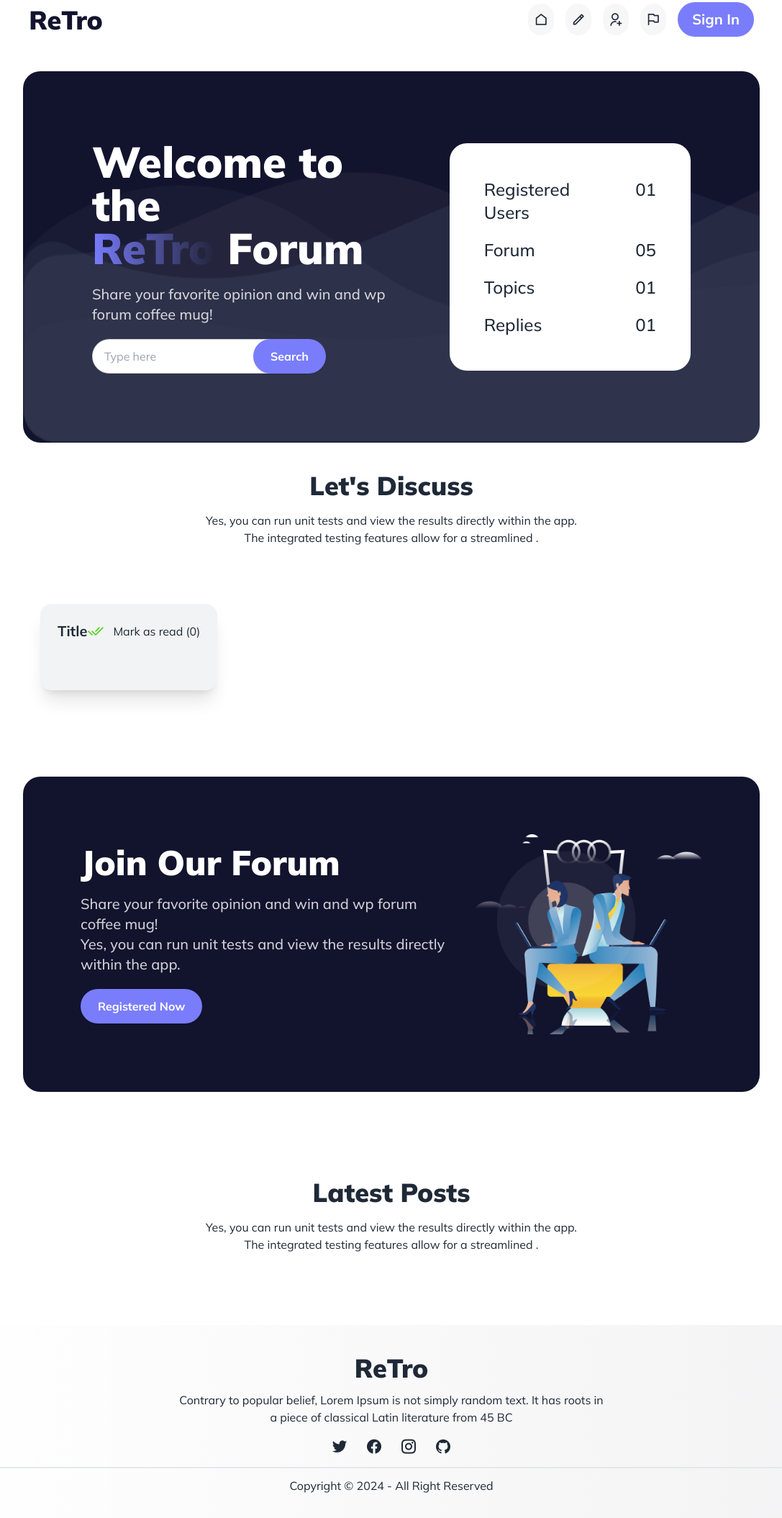
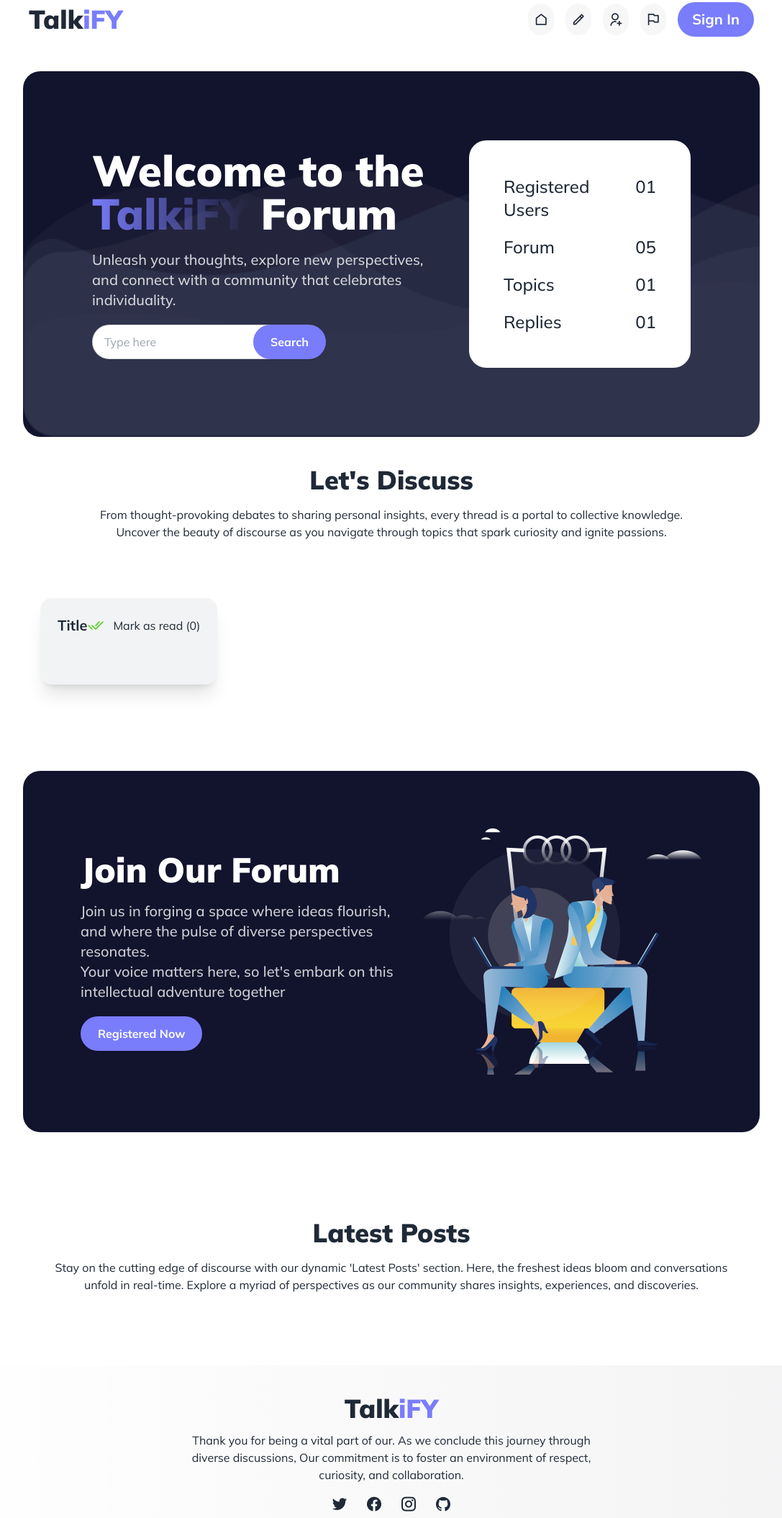
Before and after one commit to Tamim239/Retro-Forum-taklify-, a plain HTML site: page index.html in a window 1280 px wide. Shown: the part 17-2126 px from the top of the page at 72% size, without its empty margins (96-1183 px from the left). Drawn offline with nearby package versions, Linux system fonts and the light colour scheme; no server answers.

Commit message:
added and fixed text and all done

```diff
--- a/index.html
+++ b/index.html
@@ -51,7 +51,7 @@
                             </div>
                         </div>
                     </div>
-                    <img src="images/logo.png" alt="">
+                    <a class="text-4xl font-black" href="">Talk<span class="text-[#797DFC]">iFY</span></a>
                 </div>
                 <div class="navbar-end space-x-4 text-xl">
                     <div class=" hidden md:flex space-x-4 *:p-2 *:bg-[#12132D08] *:rounded-full">
@@ -78,10 +78,10 @@
             class="bg-[url('images/bgbanner.png')] p-5 md:p-24 bg-no-repeat bg-cover bg-[#12132D] flex flex-col md:flex-row items-center justify-around md:gap-10 gap-5 rounded-3xl">
             <div class="space-y-5">
                 <h1 class="text-4xl md:text-6xl font-black text-white">Welcome to the <br><span
-                        class="bg-gradient-to-r from-[#797DFC] to-[#797DFC00] bg-clip-text text-transparent">ReTro</span>
+                        class="bg-gradient-to-r from-[#797DFC] to-[#797DFC00] bg-clip-text text-transparent">TalkiFY</span>
                     Forum</h1>
-                <p class=" text-base md:text-xl font-medium text-[#FFFFFFCC]">Share your favorite opinion and win and wp
-                    <br> forum coffee mug!
+                <p class=" text-base md:text-xl font-medium text-[#FFFFFFCC]">Unleash your thoughts, explore new perspectives,
+                    <br> and connect with a community that celebrates individuality.
                 </p>
                 <div class="flex items-center">
                     <input id="search-field" type="text" placeholder="Type here"
@@ -114,8 +114,7 @@
         <section class="w-4/5 mx-auto">
             <div class="text-center space-y-4">
                 <h1 class="text-4xl font-black">Let's Discuss</h1>
-                <p>Yes, you can run unit tests and view the results directly within the app. <br>The integrated testing
-                    features allow for a streamlined .</p>
+                <p>From thought-provoking debates to sharing personal insights, every thread is a portal to collective knowledge.<br> Uncover the beauty of discourse as you navigate through topics that spark curiosity and ignite passions.</p>
             </div>
         </section>
         <!-- card all -->
@@ -152,12 +151,9 @@
         <section class="md:w-4/5 md:mx-auto mx-4 my-10 py-5 md:py-10">
             <div
                 class="bg-[#12132D] flex flex-col md:flex-row gap-5 items-center justify-around p-5 md:p-20 rounded-3xl">
-                <div class="space-y-5">
+                <div class="space-y-5 flex-1">
                     <h1 class="text-3xl md:text-5xl font-black text-white">Join Our Forum</h1>
-                    <p class=" text-base md:text-xl font-medium text-[#FFFFFFCC]">Share your favorite opinion and win
-                        and wp forum coffee mug! <br> Yes, you can run unit tests and view the results directly within
-                        the app.
-                    </p>
+                    <p class=" text-base md:text-xl font-medium text-[#FFFFFFCC]">Join us in forging a space where ideas flourish, and where the pulse of diverse perspectives resonates. <br>Your voice matters here, so let's embark on this intellectual adventure together</p>
                     <button
                         class="btn rounded-full px-6 bg-[#797DFC] text-white text-base font-bold border-0">Registered
                         Now</button>
@@ -171,41 +167,17 @@
         <section class="md:w-4/5 md:mx-auto mx-4 my-5 py-5 md:py-10">
             <div class="text-center space-y-4">
                 <h1 class="text-4xl font-black">Latest Posts</h1>
-                <p>Yes, you can run unit tests and view the results directly within the app. <br>The integrated
-                    testing
-                    features allow for a streamlined .</p>
+                <p>Stay on the cutting edge of discourse with our dynamic 'Latest Posts' section. Here, the freshest ideas bloom and conversations<br>unfold in real-time. Explore a myriad of perspectives as our community shares insights, experiences, and discoveries.</p>
             </div>
             <!-- card all -->
             <div id="latest-container" class="grid grid-cols-1 md:grid-cols-2 lg:grid-cols-3 gap-6 mt-10">
-                <!-- <div class="card card-compact bg-base-100 border p-6">
-                    <figure><img src="https://daisyui.com/images/stock/photo-1606107557195-0e29a4b5b4aa.jpg"
-                            alt="Shoes" /></figure>
-                    <div class="card-body">
-                        <div class="flex items-center gap-3">
-                            <i class="ri-calendar-line"></i>
-                            <p>29 January 2024</p>
-                        </div>
-                        <h2 class="card-title font-extrabold">What will a mars habitat force that impact in our daily
-                            life!!!</h2>
-                        <p>Yes, you can run unit tests and view the results directly within the app. </p>
-                        <div class="flex items-center gap-4">
-                            <img src="" alt="pic" class="grid size-14 bg-base-300 place-items-center rounded-3xl">
-                            <div>
-                                <h1 class="text-xl font-bold">Cameron Williamson</h1>
-                                <p><span>Unknown</span></p>
-                            </div>
-                        </div>
-                    </div>
-                </div> -->
             </div>
         </section>
     </main>
     <footer class=" bg-gradient-to-r from-[#12132D00] to-[#12132D0D] text-center p-10  rounded">
         <div class="space-y-3">
-            <h1 class="text-4xl font-black">ReTro</h1>
-            <p class=" md:w-1/2 mx-auto">Contrary to popular belief, Lorem Ipsum is not simply random text. It has roots
-                in a piece of classical
-                Latin literature from 45 BC</p>
+            <h1 class="text-4xl font-black">Talk<span class="text-[#797DFC]">iFY</span></h1>
+            <p class=" md:w-1/2 mx-auto">Thank you for being a vital part of our. As we conclude this journey through diverse discussions, Our commitment is to foster an environment of respect, curiosity, and collaboration.</p>
         </div>
         <div class="py-3">
             <div class=" flex justify-center gap-6 text-2xl">
--- a/js/main.js
+++ b/js/main.js
@@ -6,18 +6,21 @@ const loaderApiSearch = async(category , isShowAll) =>{
     allPostDataHandle(allPost)
 }
 
-
 const handleSearchBtn = (isShowAll) =>{
     handleSpinner(true)
     const searchField = document.getElementById("search-field");
     const searchValue = searchField.value;
     // console.log(searchValue)
-    loaderApiSearch(searchValue, isShowAll)
+    const timeOut = setTimeout(() =>{
+        loaderApiSearch(searchValue, isShowAll)
+        clearTimeout(timeOut);
+    }, 2000)
 }
 
 
 let isActive = ''
 const allPostDataHandle = (details) => {
+
     const discussContainer = document.getElementById("discuss-container");
     discussContainer.textContent = '';
     details.forEach(data => {
@@ -70,10 +73,7 @@ const allPostDataHandle = (details) => {
         `
         discussContainer.appendChild(div)
     });
-    const timeOut = setTimeout(() =>{
-        handleSpinner(false)
-        clearTimeout(timeOut);
-    }, 2000);
+    handleSpinner(false)
 }
 // spinner loader
 const handleSpinner = (isSpinner) =>{
@@ -109,15 +109,14 @@ const markBtn = (title, view) => {
 
 }
 
-// allPostApi()
+
 loaderApiSearch("")
-
 
 
 const handleLatestApi = async() => {
     const res = await fetch(`https://openapi.programming-hero.com/api/retro-forum/latest-posts`)
     const data = await res.json()
-    console.log(data)
+    // console.log(data)
     handleLatestShow(data)
 }
 
@@ -125,7 +124,7 @@ const handleLatestShow = (data) =>{
     // console.log(data)
     const latestContainer = document.getElementById("latest-container");
     data.forEach(detail =>{
-        console.log(detail)
+        // console.log(detail)
         const div = document.createElement("div");
         div.classList = "card card-compact bg-base-100 border p-6"
         div.innerHTML = `
```
